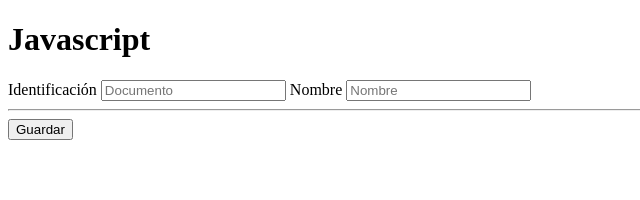
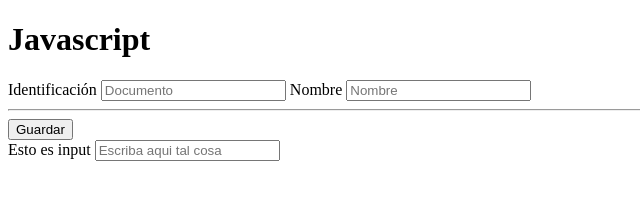
Before and after one commit to mariaisacreativa/recorderisGitHub, a plain HTML site: page index.html in a window 1280 px wide. Shown: the whole page, without its empty margins (0-640 px from the left). Drawn offline with Linux system fonts and the light colour scheme.

Commit message:
modificacion en index.html y creacion del datosCarWash.js

```diff
--- /dev/null
+++ b/assets/js/datosCarwash.js
@@ -0,0 +1 @@
+document.getElementById("tal cosa")
--- a/index.html
+++ b/index.html
@@ -16,6 +16,8 @@
         <hr>
         <button id="saveBtn">Guardar</button>
     </form>
+    <label>Esto es input</label>
+    <input placeholder="Escriba aqui tal cosa">
     <script src="assets/js/index.js"></script>
 </body>
 </html>
```
